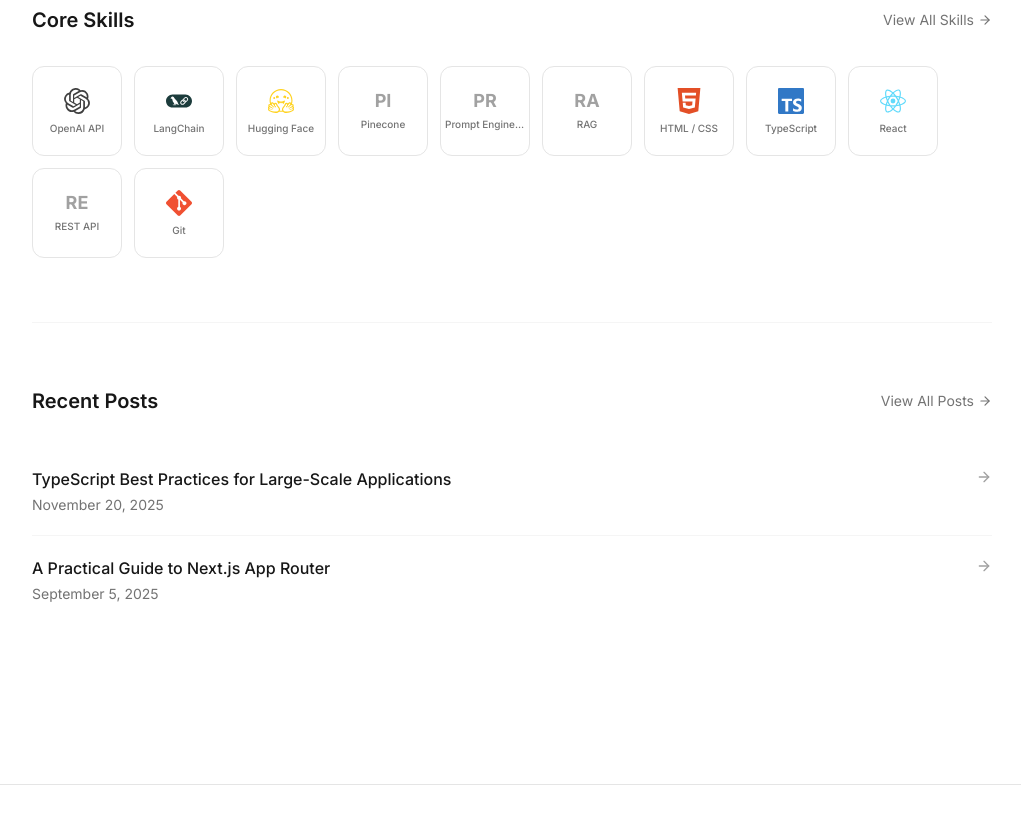
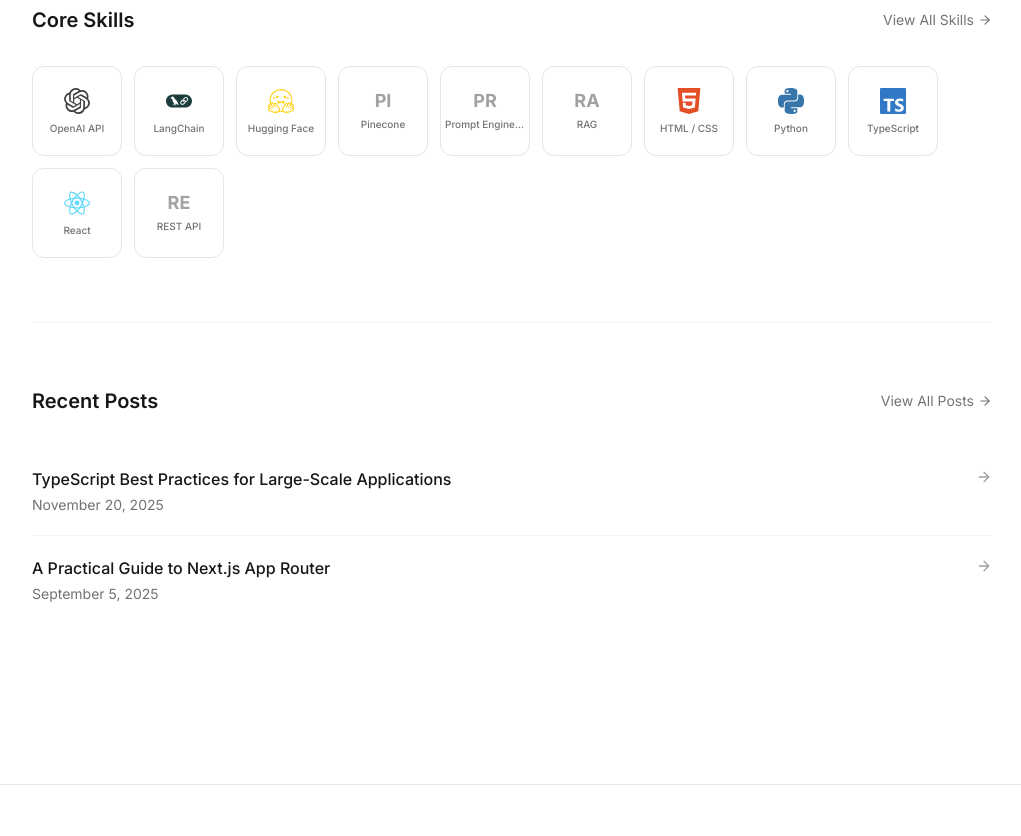
Before and after one commit to happy-dev100/Shinsuke-Maki, a Next.js app: page /en in a window 1280 px wide. Shown: the part 1400-2236 px from the top of the page, without its empty margins (128-1149 px from the left). Built offline with nearby package versions, Linux system fonts and the light colour scheme.

Commit message:
fix: update Python skill level to 96%
Made-with: Cursor

```diff
--- a/src/data/skills.ts
+++ b/src/data/skills.ts
@@ -29,7 +29,7 @@ export const skillCategories: SkillCategory[] = [
       { name: 'Express', level: 90, years: 7 },
       { name: 'GraphQL', level: 82, years: 4 },
       { name: 'REST API', level: 95, years: 9 },
-      { name: 'Python', level: 70, years: 3 },
+      { name: 'Python', level: 96, years: 3 },
     ],
   },
   {
```
